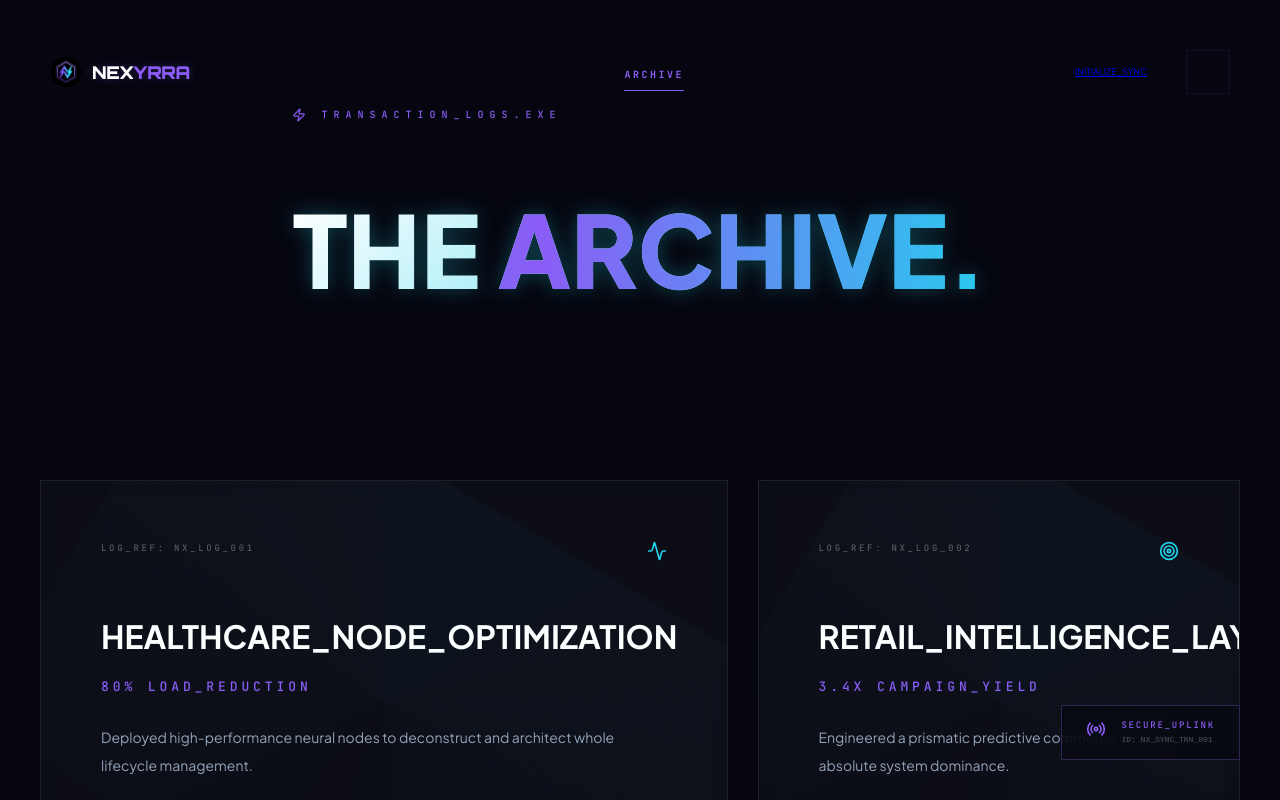
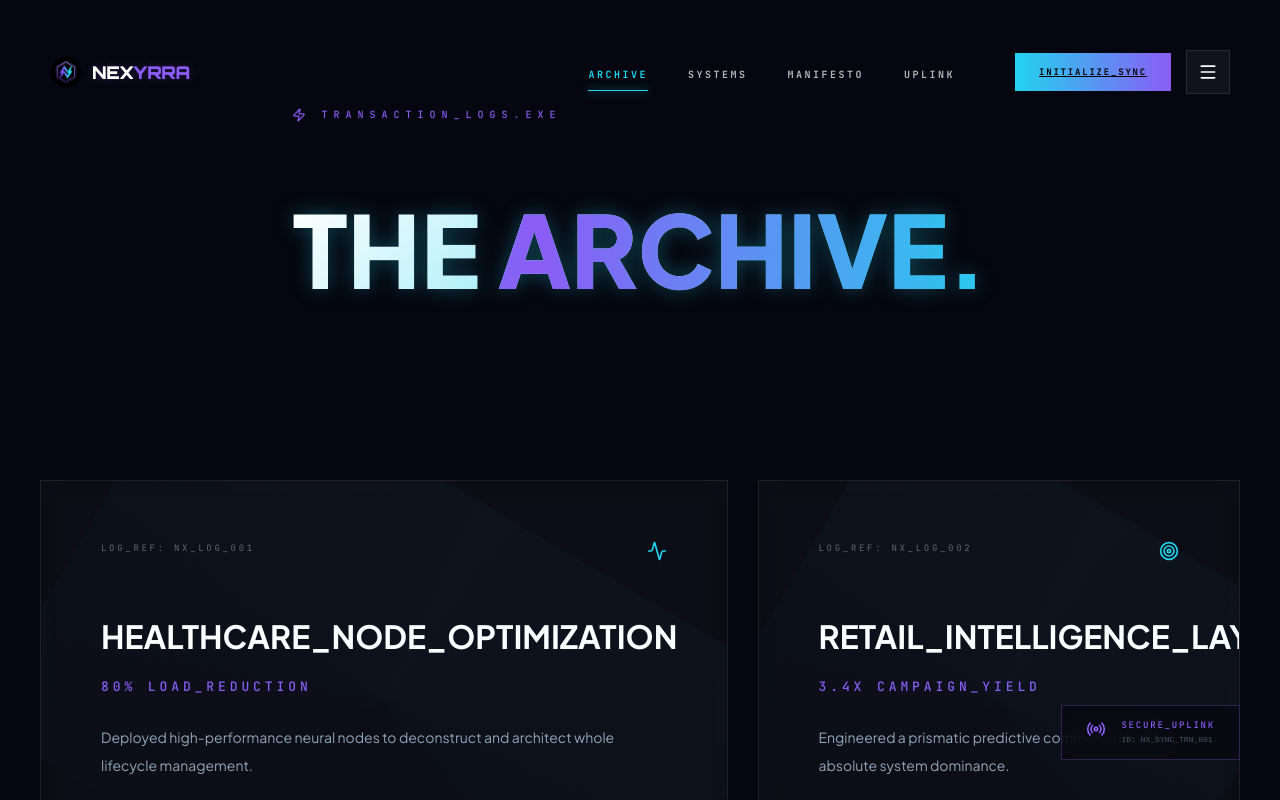
Before and after one commit to Dagasta/NexYrra-website, a Next.js app: page /cases in a window 1280 px wide. Shown: the top 800 px of the page. Built offline with nearby package versions, Linux system fonts and the light colour scheme.

Commit message:
fix: Header visibility restoration. Changed link colors from black to white and added prismatic glass backdrops for high-contrast legibility.

```diff
--- a/src/components/Navbar.tsx
+++ b/src/components/Navbar.tsx
@@ -32,12 +32,12 @@ const Navbar = () => {
             transition: 'all 0.6s cubic-bezier(0.16, 1, 0.3, 1)',
         }}>
             <div
-                className={isScrolled ? "glass-luxe" : ""}
+                className={isScrolled ? "glass-prismatic" : ""}
                 style={{
                     maxWidth: 1400, margin: '0 auto',
                     padding: isScrolled ? '15px 40px' : '20px 0',
                     display: 'flex', alignItems: 'center', justifyContent: 'space-between',
-                    borderRadius: 0,
+                    borderBottom: isScrolled ? '1px solid rgba(255,255,255,0.1)' : 'none',
                     transition: 'all 0.6s cubic-bezier(0.16, 1, 0.3, 1)',
                 }}
             >
@@ -45,13 +45,13 @@ const Navbar = () => {
                      <NexyrraWordmark size={32} />
                      <div style={{
                         width: 1, height: 20,
-                        background: 'rgba(139,92,246,0.1)',
+                        background: 'rgba(34,211,238,0.2)',
                         display: isScrolled ? 'block' : 'none'
                      }} />
-                     <div className="mono hide-mobile" style={{
-                        fontSize: 8, opacity: isScrolled ? 0.4 : 0
+                     <div className="font-cyber hide-mobile" style={{
+                        fontSize: 8, opacity: isScrolled ? 0.6 : 0, color: '#22D3EE'
                      }}>
-                        ARCH_v5.0
+                        TRANSMISSION_v4.0
                      </div>
                 </div>
 
@@ -62,14 +62,15 @@ const Navbar = () => {
                             return (
                                 <li key={l.label}>
                                     <Link href={l.href} style={{
-                                        color: active ? '#8B5CF6' : 'var(--nex-void)',
+                                        color: active ? '#22D3EE' : '#FFFFFF',
                                         fontWeight: 800, fontSize: 10, letterSpacing: '0.25em',
                                         transition: 'all 0.3s', fontFamily: 'var(--font-mono)',
-                                        position: 'relative', textDecoration: 'none'
+                                        position: 'relative', textDecoration: 'none',
+                                        opacity: active ? 1 : 0.7
                                     }}>
                                         {l.label}
                                         {active && (
-                                            <motion.div layoutId="nav-glow" style={{ position: 'absolute', bottom: -10, left: 0, right: 0, height: 1, background: '#8B5CF6' }} />
+                                            <motion.div layoutId="nav-line" style={{ position: 'absolute', bottom: -10, left: 0, right: 0, height: 1, background: '#22D3EE', boxShadow: '0 0 10px #22D3EE' }} />
                                         )}
                                     </Link>
                                 </li>
@@ -78,7 +79,7 @@ const Navbar = () => {
                     </ul>
 
                     <div style={{ display: 'flex', gap: 15, alignItems: 'center' }}>
-                         <Link href="/contact" className="btn-luxe hide-mobile" style={{ padding: '12px 24px', fontSize: 9 }}>
+                         <Link href="/contact" className="btn-beyond hide-mobile" style={{ padding: '12px 24px', fontSize: 9 }}>
                             INITIALIZE_SYNC
                          </Link>
 
@@ -86,13 +87,13 @@ const Navbar = () => {
                             onClick={() => setIsMobileOpen(!isMobileOpen)}
                             style={{
                                 display: 'flex', alignItems: 'center', justifyContent: 'center',
-                                width: 44, height: 44, background: 'transparent',
-                                border: '1px solid rgba(139,92,246,0.1)', borderRadius: 0,
-                                color: 'var(--nex-void)', cursor: 'pointer'
+                                width: 44, height: 44, background: 'rgba(255,255,255,0.05)',
+                                border: '1px solid rgba(255,255,255,0.1)', borderRadius: 0,
+                                color: '#FFFFFF', cursor: 'pointer'
                             }}
                             className="show-mobile-flex"
                         >
-                            {isMobileOpen ? <X size={18} /> : <Menu size={18} />}
+                            {isMobileOpen ? <X size={20} /> : <Menu size={20} />}
                         </button>
                     </div>
                 </div>
@@ -101,15 +102,16 @@ const Navbar = () => {
             {/* Mobile Nav */}
             <AnimatePresence>
                 {isMobileOpen && (
-                    <motion.div initial={{ opacity: 0, y: -20 }} animate={{ opacity: 1, y: 0 }} exit={{ opacity: 0, y: -20 }}
+                    <motion.div initial={{ opacity: 0, x: 100 }} animate={{ opacity: 1, x: 0 }} exit={{ opacity: 0, x: 100 }}
                         style={{
-                            background: 'white', padding: '100px 40px',
-                            position: 'absolute', top: 0, left: 0, right: 0, height: '100vh', zIndex: -1
+                            background: '#05060f', padding: '120px 40px',
+                            position: 'fixed', inset: 0, zIndex: -1
                         }}>
+                        <div className="neural-overlay" />
                         <div style={{ display: 'flex', flexDirection: 'column', gap: 40 }}>
                             {links.map(l => (
                                 <Link key={l.label} href={l.href}
-                                    style={{ color: 'var(--nex-void)', fontWeight: 900, fontSize: 40, fontFamily: 'var(--font-main)', letterSpacing: '-0.04em', textDecoration: 'none' }}
+                                    style={{ color: '#FFFFFF', fontWeight: 900, fontSize: 48, fontFamily: 'var(--font-title)', letterSpacing: '-0.04em', textDecoration: 'none' }}
                                     onClick={() => setIsMobileOpen(false)}>
                                     {l.label}
                                 </Link>
```
